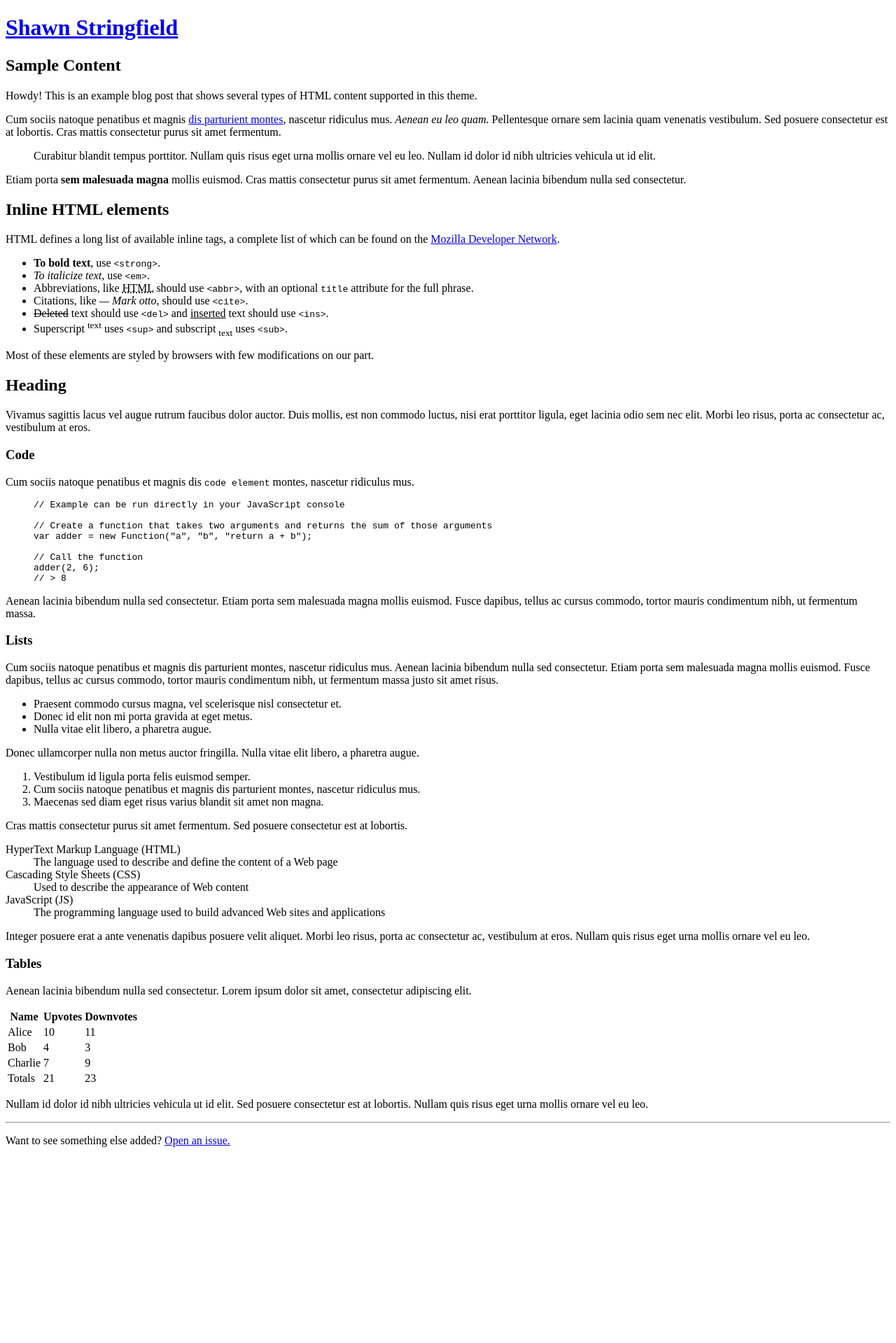
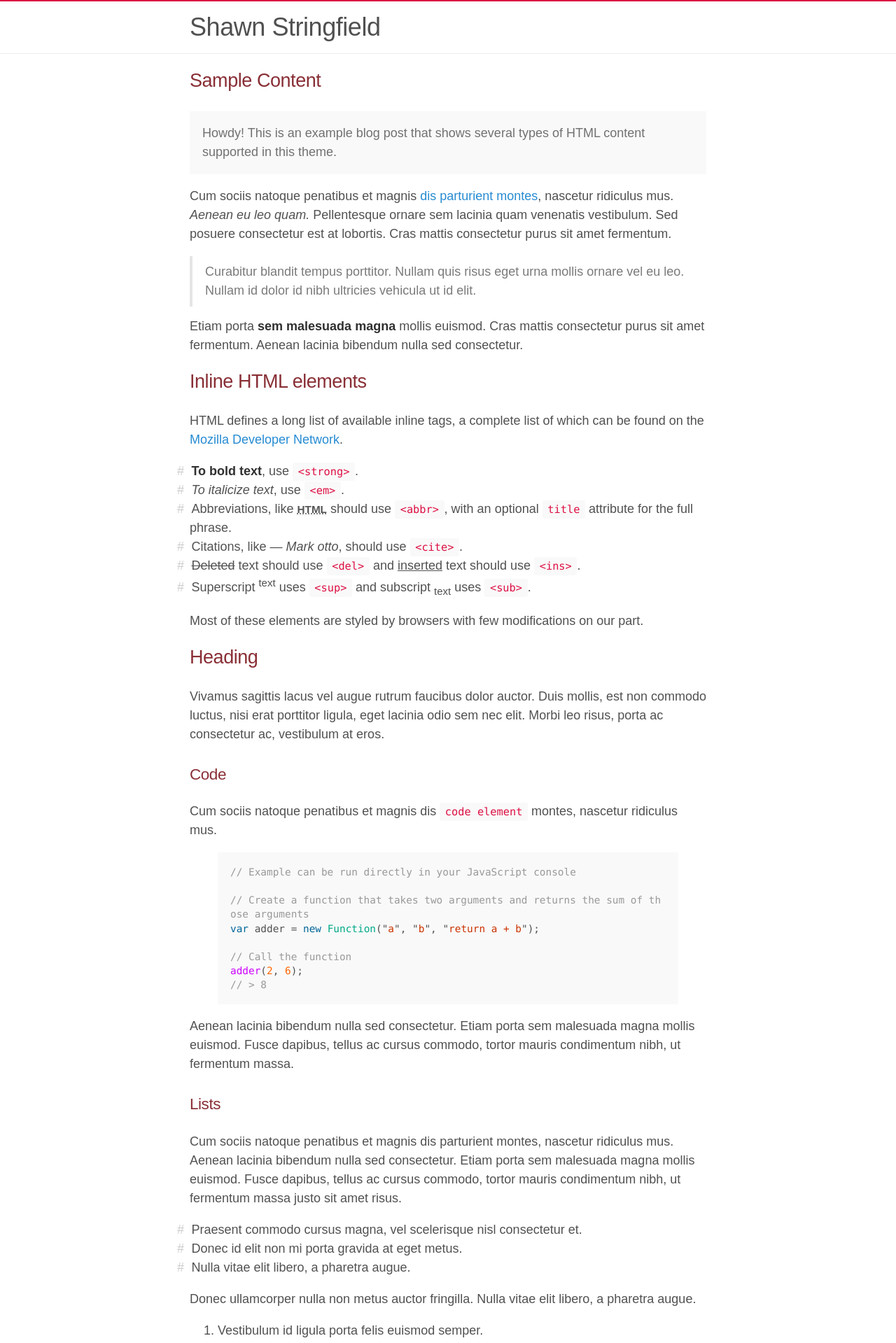
Before and after one commit to ShawnStringfield/shawnstringfield.github.io, a Jekyll site: the page built from samples/content.md, in a window 1280 px wide. Shown: the top 1919 px of the page at 70% size. Built offline with Jekyll 4.4.1, drawn with Linux system fonts in a browser that asks for light colours; some web fonts are replaced; before the commit the page ends 1655 px from its top, so only the background shows below that.

Commit message:
Adding assets
Signed-off-by: Shawn Stringfield <shawn.stringfield@gmail.com>

```diff
--- a/_config.yaml
+++ b/_config.yaml
@@ -2,5 +2,4 @@ name: Your New Jekyll Site
 markdown: kramdown
 pygments: true
 port: 4000
-baseurl: '/'
 permalink: /:categories/:year/:month/:day/:title
--- /dev/null
+++ b/public/css/animations.css
@@ -0,0 +1,98 @@
+html {
+  font-family: 'Muli', sans-serif; }
+
+header {
+  margin-bottom: 40px;
+  background-color: #c65861;
+  font-size: 20px;
+  color: #faf0f1; }
+  header a {
+    color: #e6b7bb; }
+  header .container {
+    padding: 50px;
+    max-width: 75rem; }
+  header cite {
+    float: right; }
+
+p {
+  animation: fadein 2s; }
+
+@keyframes fadein {
+  0% {
+    opacity: 0;
+    margin-left: -40px; }
+
+  100% {
+    opacity: 1;
+    margin-left: 0; } }
+
+@keyframes slidein10 {
+  0% {
+    width: 0; }
+
+  100% {
+    width: 50px; } }
+
+@keyframes slidein50 {
+  0% {
+    width: 50px; }
+
+  100% {
+    width: 200px; } }
+
+@keyframes slidein75 {
+  0% {
+    width: 200px; }
+
+  100% {
+    width: 400px; } }
+
+h1, h2, h3, h4, h5, h5 {
+  color: #892f36; }
+
+#ten, #fifty, #seventyfive {
+  display: none; }
+
+#ten:target {
+  display: block; }
+  #ten:target:before {
+    width: 50px;
+    animation: slidein10 1s; }
+
+#fifty:target {
+  display: block; }
+  #fifty:target:before {
+    width: 200px;
+    animation: slidein50 1s; }
+
+#seventyfive:target {
+  display: block; }
+  #seventyfive:target:before {
+    width: 400px;
+    animation: slidein75 1s; }
+
+.graphbar .bar1, .graphbar .bar2 {
+  margin-bottom: 20px;
+  height: 25px;
+  border-radius: 3px; }
+.graphbar .bar1 {
+  background-color: #892f36;
+  width: 500px; }
+  .graphbar .bar1:before {
+    content: '';
+    position: absolute;
+    height: 25px;
+    background-color: orange;
+    border-top-right-radius: 0;
+    border-bottom-right-radius: 0; }
+
+#confirm {
+  display: none; }
+  #confirm:target {
+    animation: fadein 1s;
+    display: block; }
+
+a {
+  padding: 0px; }
+
+/*# sourceMappingURL=animations.map */
```
Also changed, not shown: public/css/all.css (added), 2 other files.
